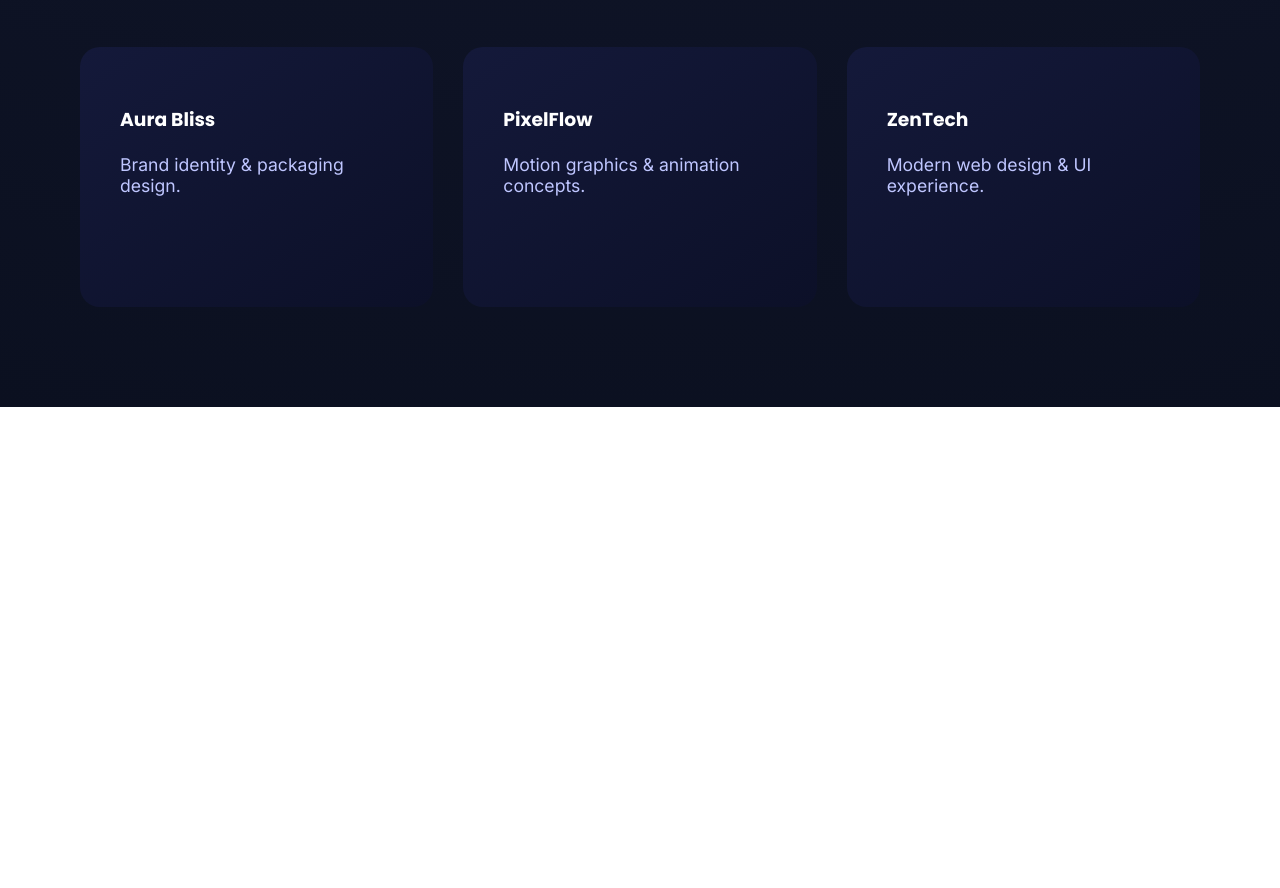
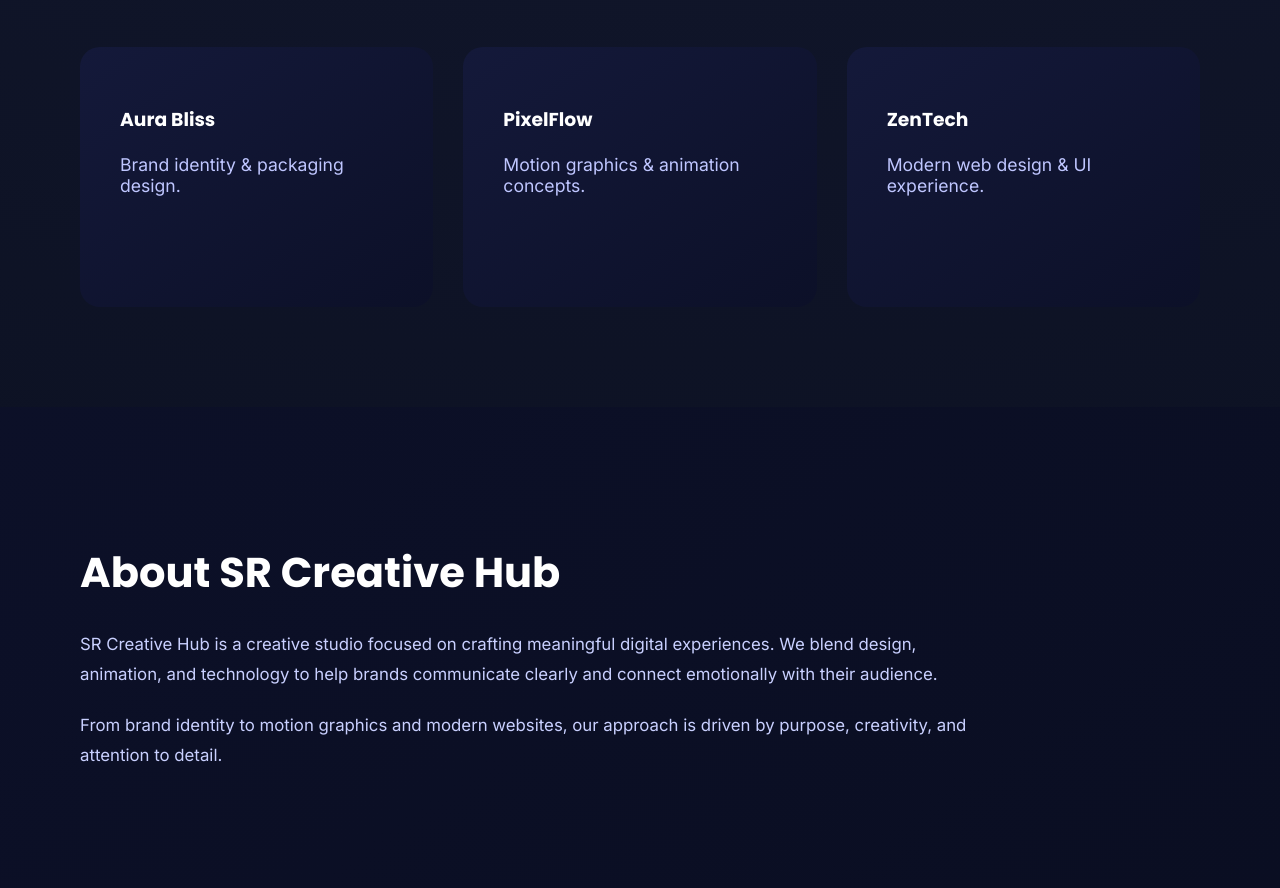
Before and after one commit to srcreativehub-official/srcreativehub-official.github.io, a plain HTML site: page index.html in a window 1280 px wide. Shown: the part 2057-2945 px from the top of the page. Before the commit the page ends 2464 px from the top, so only its background shows below. Drawn offline with Linux system fonts and the light colour scheme.

Commit message:
Add about section

```diff
--- a/index.html
+++ b/index.html
@@ -141,6 +141,27 @@
 .work-card p {
   color: #bfc6ff;
 }
+.about {
+  padding: 100px 80px;
+  background: linear-gradient(145deg, #0c1028, #0a0e22);
+}
+
+.about-content {
+  max-width: 900px;
+}
+
+.about h2 {
+  font-family: 'Poppins', sans-serif;
+  font-size: 2.6rem;
+  margin-bottom: 25px;
+}
+
+.about p {
+  color: #c9d0ff;
+  font-size: 1.05rem;
+  line-height: 1.8;
+  margin-bottom: 18px;
+}
 
   </style>
 </head>
@@ -217,6 +238,20 @@
     </div>
   </div>
 </section>
+<section class="about">
+  <div class="about-content">
+    <h2>About SR Creative Hub</h2>
+    <p>
+      SR Creative Hub is a creative studio focused on crafting meaningful digital experiences.
+      We blend design, animation, and technology to help brands communicate clearly
+      and connect emotionally with their audience.
+    </p>
+    <p>
+      From brand identity to motion graphics and modern websites,
+      our approach is driven by purpose, creativity, and attention to detail.
+    </p>
+  </div>
+</section>
 
 </body>
 </html>
```
